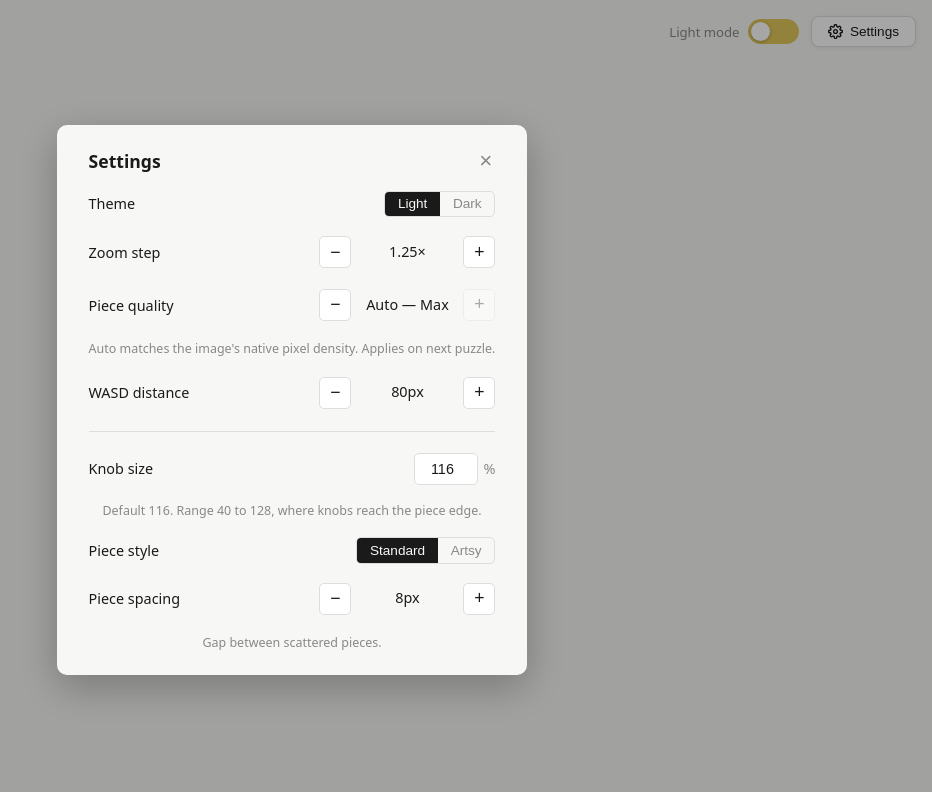
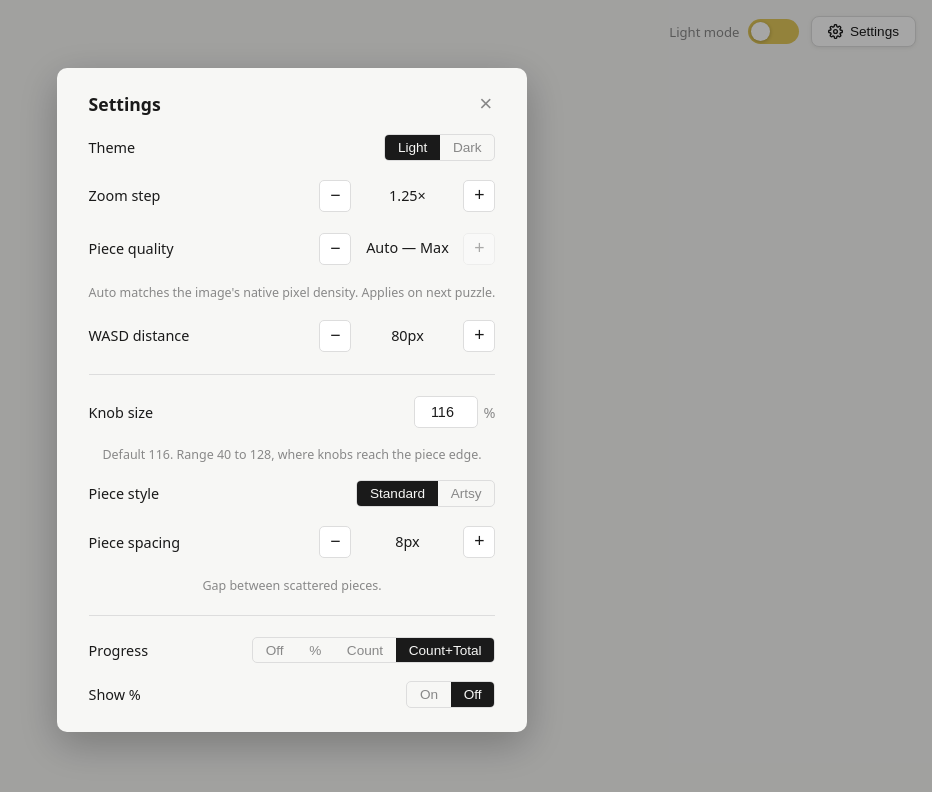
Before and after one commit to kakardo/aki-puzzle, a React (Vite) app: page / in a window 1280 px wide. Both pictures are taken after a click on the button "Settings". Shown: the top 792 px of the page, without its empty margins (348-1280 px from the left). Built offline with nearby package versions, Linux system fonts and the light colour scheme.

Commit message:
Add progress counter

```diff
--- a/src/App.css
+++ b/src/App.css
@@ -321,6 +321,26 @@
   top: 1rem;
   left: 1rem;
   z-index: 20;
+  display: flex;
+  flex-direction: column;
+  align-items: flex-start;
+  gap: 0.4rem;
+}
+
+.progress-counter {
+  font-size: 0.8rem;
+  font-variant-numeric: tabular-nums;
+  color: var(--subtle);
+  padding: 0 0.2rem;
+  white-space: nowrap;
+}
+
+.dropdown-progress {
+  padding: 0.45rem 0.75rem;
+  font-size: 0.82rem;
+  font-variant-numeric: tabular-nums;
+  color: var(--subtle);
+  white-space: nowrap;
 }
 
 .puzzle-menu-btn {
@@ -413,6 +433,12 @@
 
 .dropdown-item--danger {
   color: #c0392b;
+}
+
+.dropdown-item--keyed {
+  display: flex;
+  align-items: center;
+  justify-content: space-between;
 }
 
 .dropdown-divider {
--- a/src/App.tsx
+++ b/src/App.tsx
@@ -1,6 +1,6 @@
 import { useState, useEffect } from 'react'
 import PuzzleBoard from './PuzzleBoard'
-import SettingsModal, { type Settings } from './SettingsModal'
+import SettingsModal, { type Settings, type ProgressMode } from './SettingsModal'
 import { KNOB_DEFAULT } from './pieces'
 import './App.css'
 
@@ -10,7 +10,9 @@ function calcGrid(count: number, aspect: number): { cols: number; rows: number }
   return { cols, rows }
 }
 
-const DEFAULT_SETTINGS: Settings = { zoomStep: 1.25, resolution: 99, panStep: 80, theme: 'light', knobSize: KNOB_DEFAULT, pieceStyle: 'standard', pieceSpacing: 8 }
+const VALID_PROGRESS_MODES: ProgressMode[] = ['off', 'percent', 'count', 'count-total']
+
+const DEFAULT_SETTINGS: Settings = { zoomStep: 1.25, resolution: 99, panStep: 80, theme: 'light', knobSize: KNOB_DEFAULT, pieceStyle: 'standard', pieceSpacing: 8, progressMode: 'count-total', progressPercent: false }
 
 const VALID_PIECE_STYLES = ['standard', 'artsy']
 
@@ -22,6 +24,8 @@ function loadSettings(): Settings {
       if (!VALID_PIECE_STYLES.includes(parsed.pieceStyle)) parsed.pieceStyle = 'standard'
       if (typeof parsed.knobSize !== 'number' || !Number.isFinite(parsed.knobSize)) parsed.knobSize = KNOB_DEFAULT
       if (typeof parsed.pieceSpacing !== 'number' || !Number.isFinite(parsed.pieceSpacing)) parsed.pieceSpacing = 8
+      if (!VALID_PROGRESS_MODES.includes(parsed.progressMode)) parsed.progressMode = 'count-total'
+      if (typeof parsed.progressPercent !== 'boolean') parsed.progressPercent = false
       return { ...DEFAULT_SETTINGS, ...parsed }
     }
   } catch {}
@@ -121,6 +125,8 @@ export default function App() {
           knobSize={settings.knobSize}
           pieceStyle={settings.pieceStyle}
           pieceSpacing={settings.pieceSpacing}
+          progressMode={settings.progressMode}
+          progressPercent={settings.progressPercent}
           theme={settings.theme}
           accentColor={accentColor}
           onReset={() => setGrid(null)}
--- a/src/PuzzleBoard.tsx
+++ b/src/PuzzleBoard.tsx
@@ -3,6 +3,7 @@ import { Stage, Layer, Image as KonvaImage, Rect } from 'react-konva'
 import type KonvaType from 'konva'
 import type { KonvaEventObject } from 'konva/lib/Node'
 import { generatePieceLayout, renderPiece, calcPieceSize, type PieceData } from './pieces'
+import type { ProgressMode } from './SettingsModal'
 import Fireworks from './Fireworks'
 
 interface Props {
@@ -15,6 +16,8 @@ interface Props {
   knobSize: number
   pieceStyle: string
   pieceSpacing: number
+  progressMode: ProgressMode
+  progressPercent: boolean
   theme: 'light' | 'dark'
   accentColor: string
   onReset: () => void
@@ -25,7 +28,16 @@ interface Props {
 
 const SNAP_THRESHOLD = 30
 
-export default function PuzzleBoard({ imageSrc, cols: COLS, rows: ROWS, zoomStep, resolution, panStep, knobSize, pieceStyle, pieceSpacing, theme, accentColor, onReset, onOpenSettings, onToggleTheme, onPieceMoved }: Props) {
+function formatProgress(locked: number, total: number, mode: ProgressMode, showPct: boolean): string {
+  if (mode === 'off' || total === 0) return ''
+  const pct = Math.round((locked / total) * 100)
+  if (mode === 'percent') return `${pct}%`
+  const pctStr = showPct ? ` (${pct}%)` : ''
+  if (mode === 'count') return `${locked}${pctStr}`
+  return `${locked}/${total}${pctStr}`
+}
+
+export default function PuzzleBoard({ imageSrc, cols: COLS, rows: ROWS, zoomStep, resolution, panStep, knobSize, pieceStyle, pieceSpacing, progressMode, progressPercent, theme, accentColor, onReset, onOpenSettings, onToggleTheme, onPieceMoved }: Props) {
   const [pieces, setPieces] = useState<PieceData[]>([])
   const [groups, setGroups] = useState<Record<string, string>>({})
   const [solved, setSolved] = useState(false)
@@ -341,6 +353,10 @@ export default function PuzzleBoard({ imageSrc, cols: COLS, rows: ROWS, zoomStep
   const originX = layoutOrigin.x
   const originY = layoutOrigin.y
 
+  const lockedCount = pieces.filter(p => p.locked).length
+  const totalCount = pieces.length
+  const progressText = formatProgress(lockedCount, totalCount, progressMode, progressPercent)
+
   function fitAll(allPieces: PieceData[], ps = pieceSizeRef.current) {
     if (allPieces.length === 0) return
     // Read the live viewport and origin so this works even from the keyboard
@@ -450,16 +466,25 @@ export default function PuzzleBoard({ imageSrc, cols: COLS, rows: ROWS, zoomStep
           <span className="hamburger-line" />
           <span className="hamburger-line" />
         </button>
+        {progressText && !menuOpen && (
+          <div className="progress-counter">{progressText}</div>
+        )}
 
         {menuOpen && (
           <>
             <div className="puzzle-menu-backdrop" onClick={() => setMenuOpen(false)} />
             <div className="puzzle-dropdown">
-              <button className="dropdown-item" onClick={() => { resetToInitialFit(); setMenuOpen(false) }}>
-                Reset zoom
+              {progressText && (
+                <>
+                  <div className="dropdown-progress">{progressText}</div>
+                  <div className="dropdown-divider" />
+                </>
+              )}
+              <button className="dropdown-item dropdown-item--keyed" onClick={() => { resetToInitialFit(); setMenuOpen(false) }}>
+                <span>Reset zoom</span><kbd>R</kbd>
               </button>
-              <button className="dropdown-item" onClick={() => { setShowPreview(v => !v); setMenuOpen(false) }}>
-                {showPreview ? 'Hide preview' : 'Show preview'}
+              <button className="dropdown-item dropdown-item--keyed" onClick={() => { setShowPreview(v => !v); setMenuOpen(false) }}>
+                <span>{showPreview ? 'Hide preview' : 'Show preview'}</span><kbd>Tab</kbd>
               </button>
               <button className="dropdown-item" onClick={() => { onOpenSettings(); setMenuOpen(false) }}>
                 Settings
--- a/src/SettingsModal.tsx
+++ b/src/SettingsModal.tsx
@@ -3,6 +3,8 @@ import { KNOB_MIN, KNOB_MAX, KNOB_DEFAULT } from './pieces'
 import './SettingsModal.css'
 
 export type PieceStyle = 'standard' | 'artsy'
+
+export type ProgressMode = 'off' | 'percent' | 'count' | 'count-total'
 
 export interface Settings {
   zoomStep: number
@@ -12,6 +14,8 @@ export interface Settings {
   knobSize: number
   pieceStyle: PieceStyle
   pieceSpacing: number
+  progressMode: ProgressMode
+  progressPercent: boolean
 }
 
 const SPACING_MIN = 0
@@ -64,8 +68,15 @@ function Stepper({
   )
 }
 
+const PROGRESS_MODES: { value: ProgressMode; label: string }[] = [
+  { value: 'off',         label: 'Off' },
+  { value: 'percent',     label: '%' },
+  { value: 'count',       label: 'Count' },
+  { value: 'count-total', label: 'Count+Total' },
+]
+
 export default function SettingsModal({ settings, onChange, onClose, puzzleHasProgress }: Props) {
-  const { zoomStep, resolution, panStep, theme, knobSize, pieceStyle, pieceSpacing } = settings
+  const { zoomStep, resolution, panStep, theme, knobSize, pieceStyle, pieceSpacing, progressMode, progressPercent } = settings
 
   const [knobInput, setKnobInput] = useState(String(knobSize))
   const [pendingSpacing, setPendingSpacing] = useState<number | null>(null)
@@ -192,6 +203,33 @@ export default function SettingsModal({ settings, onChange, onClose, puzzleHasPr
         ) : (
           <p className="setting-hint">Gap between scattered pieces.</p>
         )}
+
+        <div className="setting-divider" />
+
+        <div className="setting-row">
+          <span className="setting-label">Progress</span>
+          <div className="theme-toggle">
+            {PROGRESS_MODES.map(m => (
+              <button
+                key={m.value}
+                className={`theme-btn${progressMode === m.value ? ' active' : ''}`}
+                onClick={() => onChange({ ...settings, progressMode: m.value })}
+              >
+                {m.label}
+              </button>
+            ))}
+          </div>
+        </div>
+
+        {(progressMode === 'count' || progressMode === 'count-total') && (
+          <div className="setting-row">
+            <span className="setting-label">Show %</span>
+            <div className="theme-toggle">
+              <button className={`theme-btn${progressPercent ? ' active' : ''}`} onClick={() => onChange({ ...settings, progressPercent: true })}>On</button>
+              <button className={`theme-btn${!progressPercent ? ' active' : ''}`} onClick={() => onChange({ ...settings, progressPercent: false })}>Off</button>
+            </div>
+          </div>
+        )}
       </div>
     </div>
   )
```
